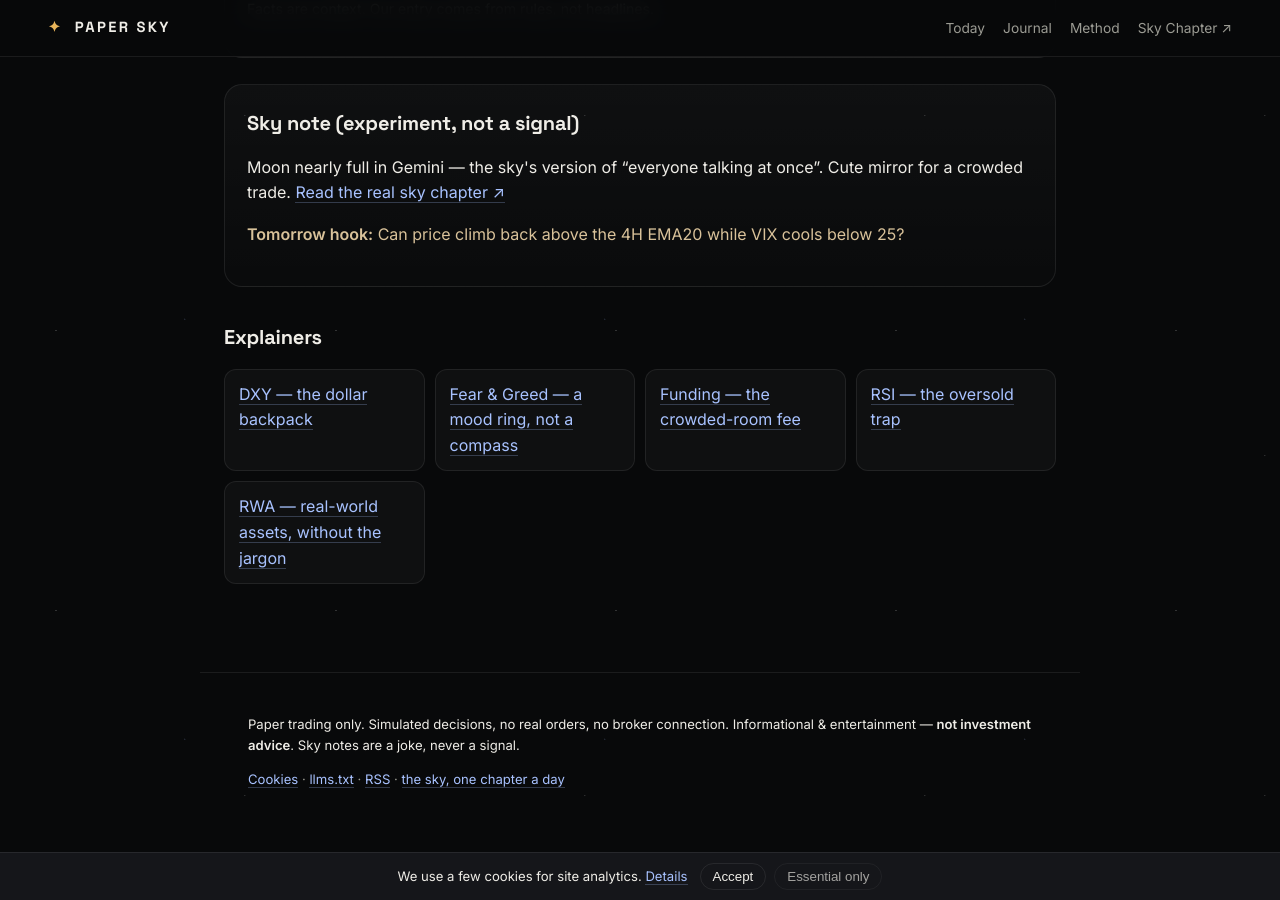
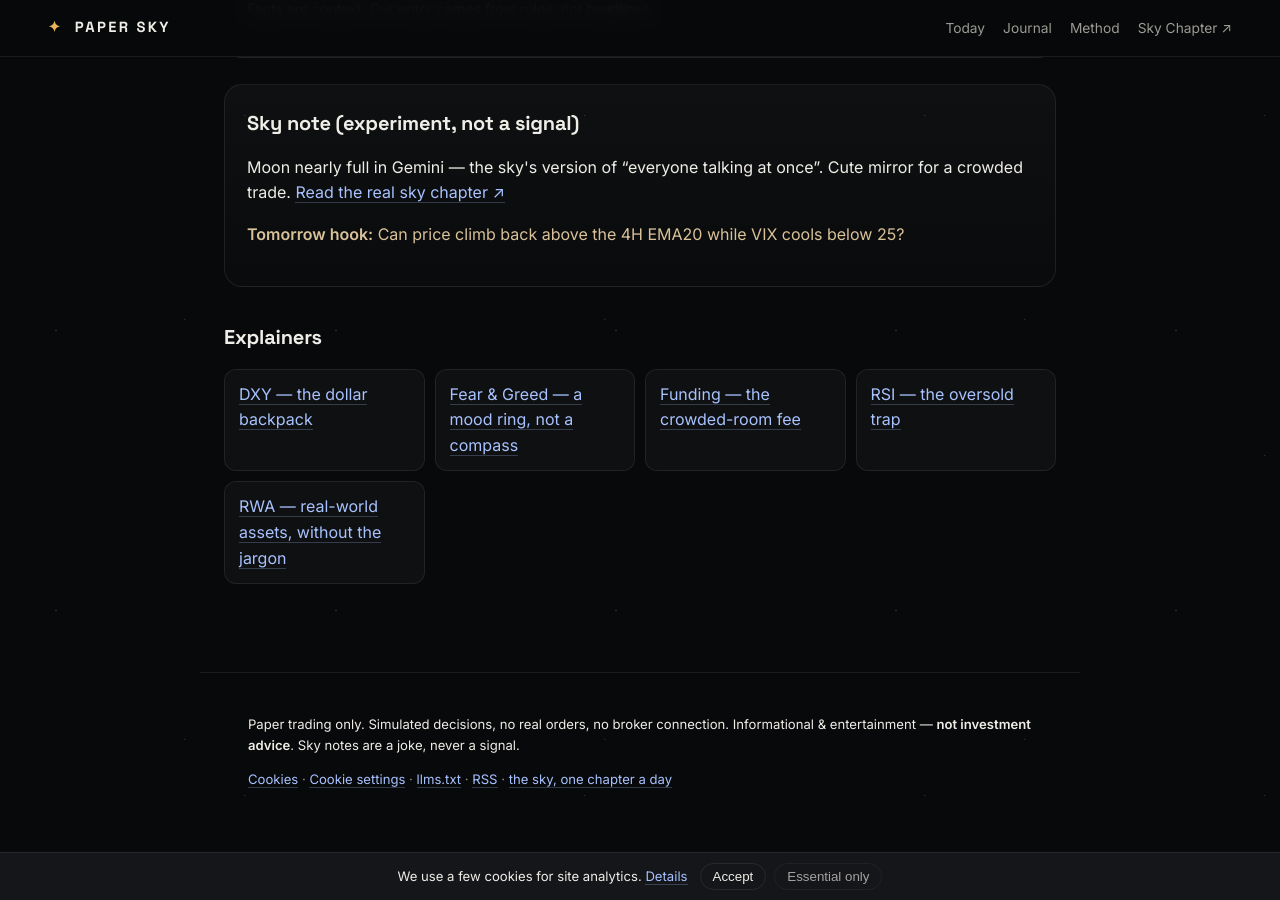
Before and after one commit to paper-sky/paper-sky.github.io, a Jekyll site: the page built from index.html, in a window 1280 px wide and 900 px high, scrolled down 1349 px. Built offline with Jekyll 4.4.1, drawn with Linux system fonts in a browser that asks for light colours.

Commit message:
Publish site via hermes publish_pages.py

```diff
--- a/_layouts/default.html
+++ b/_layouts/default.html
@@ -65,7 +65,7 @@
 
   <footer>
     <p class="disclaimer">Paper trading only. Simulated decisions, no real orders, no broker connection. Informational &amp; entertainment — <strong>not investment advice</strong>. Sky notes are a joke, never a signal.</p>
-    <p><a href="{{ '/methodology/' | relative_url }}#cookies">Cookies</a> · <a href="{{ '/llms.txt' | relative_url }}">llms.txt</a> · <a href="{{ '/rss.xml' | relative_url }}">RSS</a> · <a href="https://skychapter.sok.lv/" rel="noopener">the sky, one chapter a day</a></p>
+    <p><a href="{{ '/methodology/' | relative_url }}#cookies">Cookies</a> · <a href="#" onclick="window.psCookieSettings();return false;">Cookie settings</a> · <a href="{{ '/llms.txt' | relative_url }}">llms.txt</a> · <a href="{{ '/rss.xml' | relative_url }}">RSS</a> · <a href="https://skychapter.sok.lv/" rel="noopener">the sky, one chapter a day</a></p>
   </footer>
 
   <div id="cookiebar" hidden>
@@ -89,6 +89,11 @@
     bar.querySelectorAll('button').forEach(function (b) {
       b.addEventListener('click', function () { decide(b.getAttribute('data-c')); });
     });
+    // No choice = no consent, GA4 stays denied. Hide the notice itself after 12s.
+    setTimeout(function () {
+      if (!localStorage.getItem('ps_cookie_consent')) bar.hidden = true;
+    }, 12000);
+    window.psCookieSettings = function () { bar.hidden = false; };
   })();
   </script>
 </body>
```
